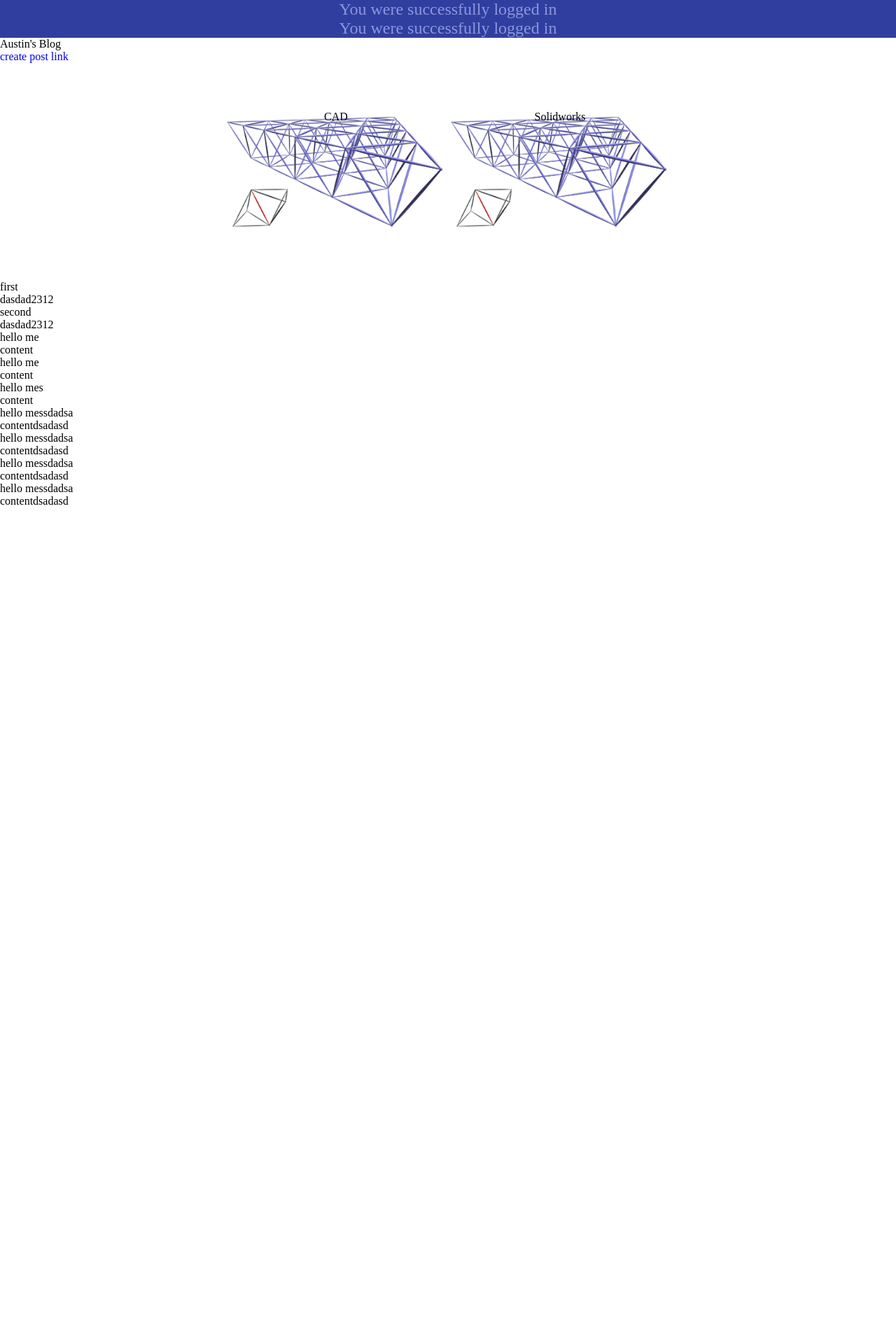
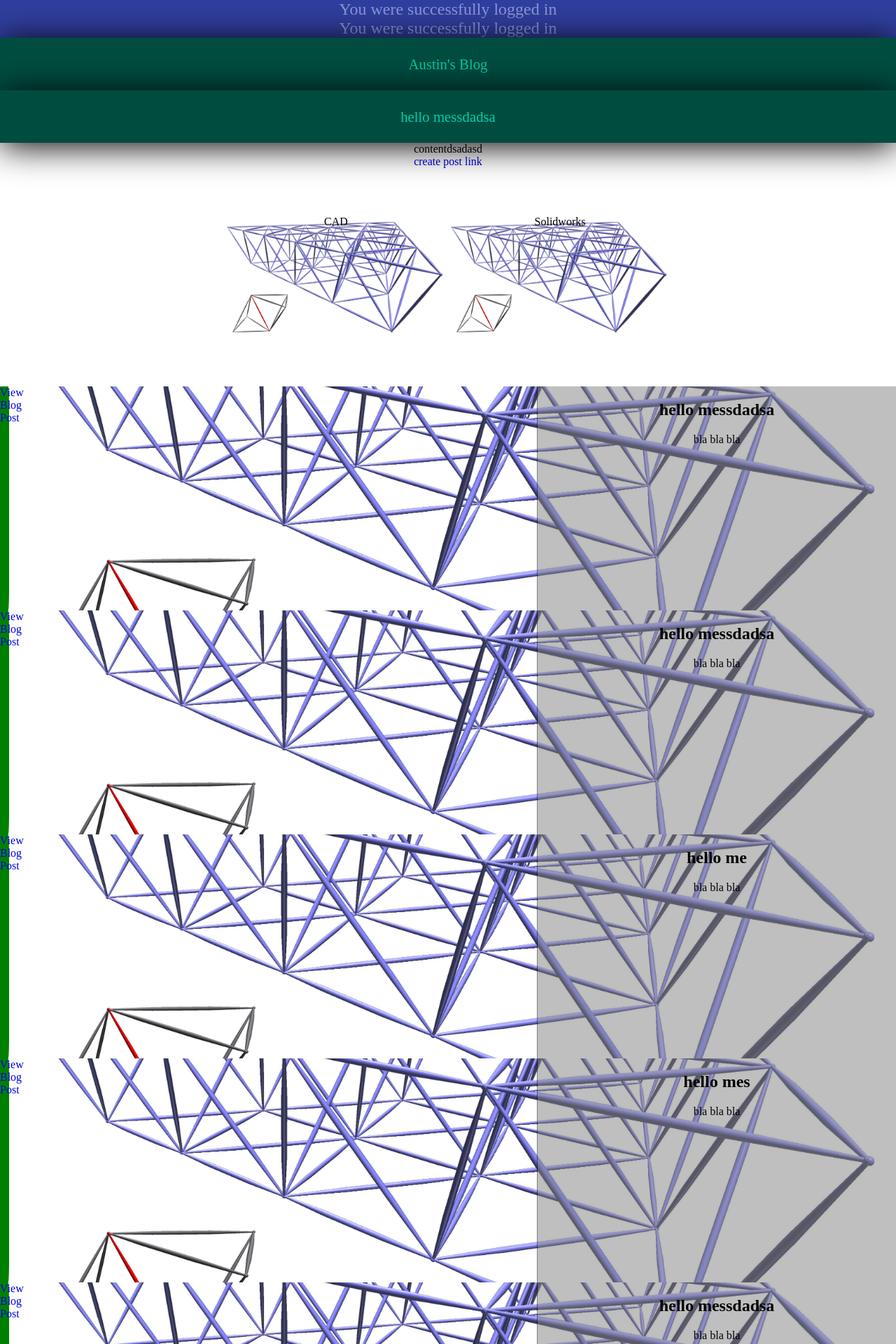
Before and after one commit to caustinbakker/blog, a Flask app: page / in a window 1280 px wide. Shown: the top 1920 px of the page at 70% size. Before the commit the page ends 721 px from the top, so only its background shows below. Run offline with Flask 2, Linux system fonts and the light colour scheme; data comes from the database, SQL or seed files in the repository; both versions use the stored data as it was after the commit; parts of the project's set-up code (start-up, migrations or seed data) failed here and were passed over.

Commit message:
started working on posts

```diff
--- a/__main__.py
+++ b/__main__.py
@@ -10,6 +10,8 @@ app = Flask(__name__,
 app.secret_key = '1243165fg78h2415634f35fdf89hg489hjf9092j23jjf9928fisd021j90j'
 app.config['TEMPLATES_AUTO_RELOAD'] = True
 
+UPLOAD_FOLDER = '/tmp/flask-upload-test/'
+app.config['UPLOAD_FOLDER'] = UPLOAD_FOLDER
 ffu = FlaskFileUpload(app)
 
 
@@ -18,12 +20,12 @@ from partials import db_request
 from database import models
 from views import views
 
-server = Server(app.wsgi_app)
-# server.watch
-server.serve()
 
 if __name__ == '__main__':
     models.initialize()
     print('=' * 100)
     print(__file__)
+    server = Server(app.wsgi_app)
+    # server.watch
+    server.serve()
 app.run(debug=True, port=5500, host='127.0.0.1')
--- a/database/models.py
+++ b/database/models.py
@@ -1,5 +1,7 @@
 """models."""
 from peewee import *
+import datetime
+
 
 db = SqliteDatabase('database/blog.db')
 
@@ -21,7 +23,8 @@ class Post(Model):
 
     title = CharField()
     content = CharField()
-    imagepath = CharField()
+    imagepath = CharField(default='Null')
+    created_date = DateTimeField(default=datetime.datetime.today())
 
     class Meta(object):
         """Select database."""
@@ -32,8 +35,8 @@ class Post(Model):
     def create_post(cls, title, content):
         try:
             cls.create(
-            title=title,
-            content=content
+                title=title,
+                content=content
             )
         except IntegrityError:
             return 'Error'
--- a/views/static/css/styles.css
+++ b/views/static/css/styles.css
@@ -1 +1 @@
-body{margin:0;font-weight:300}ul{list-style-type:none;margin:0;padding:0}a{text-decoration:none}.category-container{position:relative;margin:5% 0;justify-content:center;display:flex}.category-wrapper{display:inline-block;height:25hw;width:25vw}.category-name{position:relative;width:100%;bottom:100%;text-align:center}.category-link{width:100%;height:100%}.category-link img{width:100%;height:100%}.flashes li label{display:block}.flashes li label div{color:#8c97dc;background:#303F9F;text-align:center;font-size:1.5rem;width:100%;height:100%}.flashes li label input{position:absolute;opacity:0}.flashes li label input:checked ~ div{height:0;opacity:0}
+body{margin:0;font-weight:300;text-align:center}ul,li,a{list-style-type:none;text-decoration:none;margin:0;padding:0}header{background:#004D40;color:#00cdaa;padding:2% 0;font-size:1.3rem;position:relative;z-index:2;box-shadow:0 5px 50px black}.category-container{position:relative;margin:5% 0;justify-content:center;display:flex}.category-wrapper{display:inline-block;height:25hw;width:25vw}.category-name{position:relative;width:100%;bottom:100%;text-align:center}.category-link{width:100%;height:100%}.category-link img{width:100%;height:100%}.flashes li label{display:block}.flashes li label div{color:#8c97dc;background:#303F9F;text-align:center;font-size:1.5rem;width:100%;height:100%}.flashes li label input{position:absolute;opacity:0}.flashes li label input:checked ~ div{height:0;opacity:0}.post{height:25vw;position:relative;vertical-align:middle}.post img{width:100%;height:100%;object-fit:cover}.post article,.post div,.post a{position:absolute;right:0;width:40%;transition:2s}.post a{left:0;width:1%;border-radius:0 10% 10% 0;height:100%;background:green}.post div{display:block;height:100%;background:grey;opacity:0.5;border-left:1px solid black}.post div:hover,.post div:hover ~ article{width:80%;opacity:0.8}.post div:hover ~ a{width:20%;border-radius:0}
--- a/views/static/sass/styles.scss
+++ b/views/static/sass/styles.scss
@@ -1,19 +1,28 @@
 /* VARIABLES */
 $primary-color:#303F9F;
+$secondary-color:#004D40;
 
 body{
     margin: 0;
     font-weight: 300;
+    text-align: center;
 }
 
 /* Head Elements*/
-ul{
+ul, li, a{
     list-style-type: none;
+    text-decoration: none;
     margin: 0;
     padding: 0;
 }
-a{
-    text-decoration: none;
+header{
+    background: $secondary-color;
+    color: lighten($secondary-color, 25%);
+    padding:2% 0 ;
+    font-size: 1.3rem;
+    position: relative;
+    z-index: 2;
+    box-shadow: 0 5px 50px black;
 }
 /* Classes */
 
@@ -70,5 +79,51 @@ a{
 
 }
 
+// post
+
+.post{
+    height: 25vw;
+    position: relative;
+    vertical-align: middle;
+    img{
+        width: 100%;
+        height: 100%;
+        object-fit: cover;
+
+    }
+    article, div, a{
+        position: absolute;
+        right: 0;
+        width: 40%;
+        transition: 2s;
+    }
+    a{
+        left: 0;
+        width: 1%;
+        border-radius: 0 10% 10% 0;
+        height: 100%;
+        background: green;
+    }
+
+    div{
+        display: block;
+        height: 100%;
+        background: grey;
+        opacity: 0.5;
+        border-left: 1px solid black;
+        &:hover, &:hover ~ article{
+            width: 80%;
+            opacity: 0.8;
+        }
+        &:hover ~ a{
+            width: 20%;
+            border-radius: 0;
+        }
+    }
+
+
+}
+
+
 
 /* Id's */
--- a/views/templates/main.html
+++ b/views/templates/main.html
@@ -5,6 +5,20 @@
 <header>
     Austin's Blog
 </header>
+
+<!-- First post -->
+<li>
+    {% set first_post = posts.get().id %}
+    <header>
+        {{posts.get().title}}
+    </header>
+    <article>
+        {{posts.get().content}}
+    </article>
+</li>
+
+
+<!-- Display All categorys -->
 <a href="create_post"> create post link</a>
 <ul class='category-container'>
     {% for category in categorys %}
@@ -15,16 +29,23 @@
         </li>
     {% endfor %}
 </ul>
+
+
+<!-- All posts besides first post -->
 <ul>
     {% for post in posts %}
-    <li class='post'>
-        <header>
-            {{post.title}}
-        </header>
-        <article>
-            {{post.content}}
-        </article>
-    </li>
+        {% if post.id != first_post%}
+            <li class='post'>
+                <div>  </div>
+                <a href="#"> View Blog Post</a>
+                <article>
+                    <h1>{{post.title}}</h1>
+                    bla bla bla
+                </article>
+
+                <img src="static/category/cad.jpg" alt="">
+            </li>
+        {% endif %}
     {% endfor %}
 </ul>
 
--- a/views/views.py
+++ b/views/views.py
@@ -4,6 +4,7 @@ from database import models
 from flask import Flask, render_template, url_for, redirect, flash
 from peewee import DoesNotExist
 from views import forms
+from flask_fileupload import FlaskFileUpload
 
 
 @app.route('/', methods=('GET', 'POST'))
@@ -11,7 +12,7 @@ def main():
     """Display main webpage."""
     flash('You were successfully logged in')
     flash('You were successfully logged in')
-    return render_template('main.html', categorys=models.Category, posts=models.Post.select())
+    return render_template('main.html', categorys=models.Category, posts=models.Post.select().order_by(models.Post.created_date.desc()))
 
 
 @app.route('/<category>')
@@ -30,7 +31,8 @@ def create_post():
     """Create a blog post."""
     form = forms.Create_post()
     if form.validate_on_submit():
-        models.Post.create_post(
+        f = request.files['file']
+        models.Post.create(
             title=form.title.data,
             content=form.content.data
         )
```
Also changed, not shown: database/blog.db, static/posts/test.jpg (deleted).
